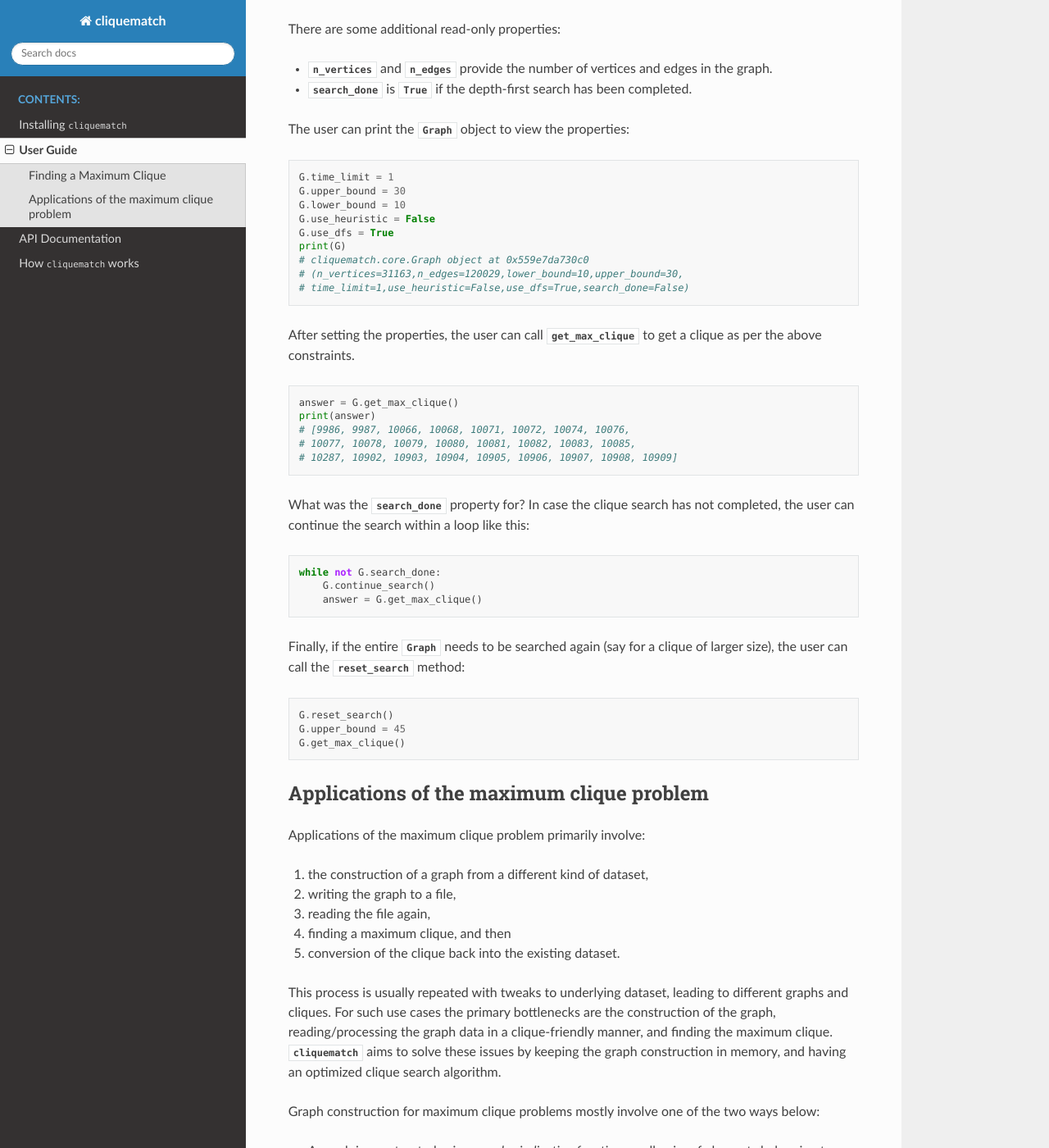
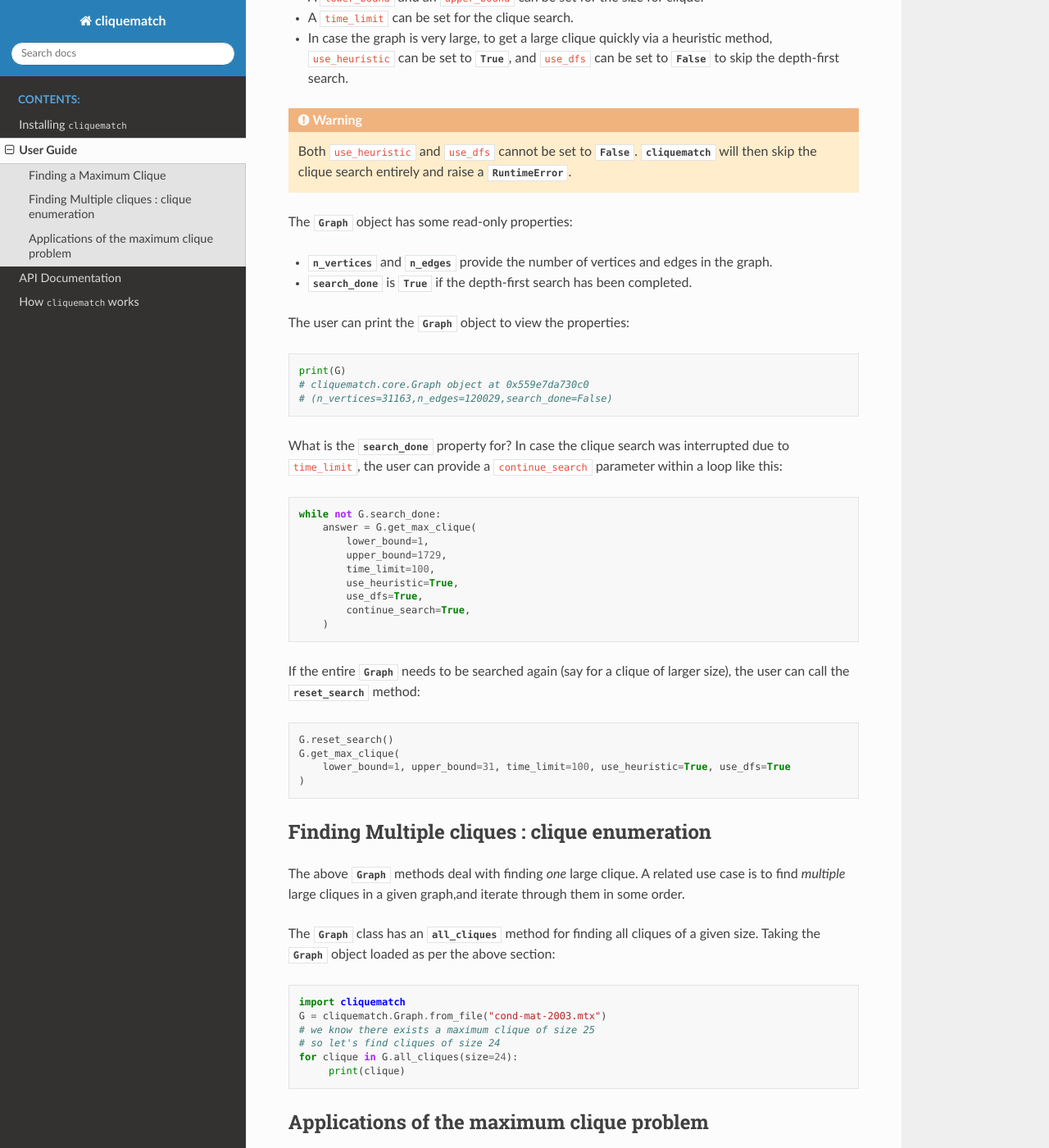
Before and after one commit to ahgamut/cliquematch, a Sphinx documentation site: the page built from docs/source/user.rst, in a window 1280 px wide and 1400 px high, scrolled down 1084 px. Shown: the whole window at 82% size. Built offline with Sphinx 7.4.7 and the Read the Docs theme 2.0.0, drawn with Linux system fonts in a browser that asks for light colours; some of the changed text lies outside the part shown.

```diff
--- a/appveyor.yml
+++ b/appveyor.yml
@@ -1,8 +1,9 @@
 # modified sample from https://packaging.python.org/guides/supporting-windows-using-appveyor/
-version: 1.0.0a{build}
+version: 2.0.0a{build}
 branches:
   only:
     - master
+    - v1
 max_jobs: 3
 clone_depth: 3
 build: off
--- a/docs/source/conf.py
+++ b/docs/source/conf.py
@@ -25,7 +25,7 @@ copyright = "2020, Gautham Venkatasubramanian"
 author = "Gautham Venkatasubramanian"
 
 # The full version, including alpha/beta/rc tags
-release = "1.4.1"
+release = "2.0.0"
 
 
 # -- General configuration ---------------------------------------------------
@@ -61,7 +61,7 @@ autodoc_default_options = {
     "members": True,
     "inherited-members": True,
     "undoc-members": False,
-    "private-members": False,
+    "no-private-members": True,
     "no-show-inheritance": True,
     "member-order": "bysource",
 }
--- a/docs/source/user.rst
+++ b/docs/source/user.rst
@@ -3,10 +3,10 @@ User Guide
 
 As described in the homepage, `cliquematch` aims to do two things:
 
-1. Find a `maximum clique`_ in large sparse undirected graphs, as quickly and efficiently as possible.
+1. Find `maximum cliques`_ in large sparse undirected graphs, as quickly and efficiently as possible.
 
 2. Construct large sparse undirected graphs in-memory for the various
-   applications of the maximum clique problem.
+   applications of the maximum clique/clique enumeration problem.
 
 Let's look at how `cliquematch` can be used as described above.
 
@@ -37,74 +37,94 @@ We can also load a `~cliquematch.Graph` using an adjacency matrix
 (`~cliquematch.Graph.from_adj_matrix`), an adjacency list
 (`~cliquematch.Graph.from_adj_list`), or a list of edges
 (`~cliquematch.Graph.from_edgelist`).  Once the `~cliquematch.Graph` object has
-been loaded, we can change some of the search properties of the
-`~cliquematch.Graph` before searching for a clique:
+been loaded, we can provide various parameters to search for a clique with `~cliquematch.Graph.get_max_clique`:
 
-* A `~cliquematch.Graph.lower_bound` and an `~cliquematch.Graph.upper_bound` can be set for the size for clique.
-* A `~cliquematch.Graph.time_limit` can be set for the clique search.
+.. code:: python
+
+    answer = G.get_max_clique(
+        lower_bound=1,
+        upper_bound=1729,
+        time_limit=100,
+        use_heuristic=True,
+        use_dfs=True,
+    )
+    print(answer)
+    # [9986, 9987, 10066, 10068, 10071, 10072, 10074, 10076,
+    # 10077, 10078, 10079, 10080, 10081, 10082, 10083, 10085,
+    # 10287, 10902, 10903, 10904, 10905, 10906, 10907, 10908, 10909]
+
+* A ``lower_bound`` and an ``upper_bound`` can be set for the size for clique.
+* A ``time_limit`` can be set for the clique search.
 * In case the graph is very large, to get a large clique quickly via a
-  heuristic method, `~cliquematch.Graph.use_heuristic` can be set to `True`, and
-  `~cliquematch.Graph.use_dfs` can be set to `False` to skip the depth-first
+  heuristic method, ``use_heuristic`` can be set to `True`, and
+  ``use_dfs`` can be set to `False` to skip the depth-first
   search.
 
 .. warning::
-    Both `~cliquematch.Graph.use_heuristic` and `~cliquematch.Graph.use_dfs` cannot be set to `False`.
+    Both ``use_heuristic`` and ``use_dfs`` cannot be set to `False`.
     `cliquematch` will then skip the clique search entirely and raise a `RuntimeError`.
 
-There are some additional read-only properties:
+The `~cliquematch.Graph` object has some read-only properties:
 
 * `~cliquematch.Graph.n_vertices` and `~cliquematch.Graph.n_edges` provide the
   number of vertices and edges in the graph.
 * `~cliquematch.Graph.search_done` is `True` if the depth-first search has been completed.
 
-The user can print the `Graph` object to view the properties:
+The user can print the `~cliquematch.Graph` object to view the properties:
 
 .. code:: python
 
-    G.time_limit = 1
-    G.upper_bound = 30
-    G.lower_bound = 10
-    G.use_heuristic = False
-    G.use_dfs = True
     print(G)
     # cliquematch.core.Graph object at 0x559e7da730c0
-    # (n_vertices=31163,n_edges=120029,lower_bound=10,upper_bound=30,
-    # time_limit=1,use_heuristic=False,use_dfs=True,search_done=False)
+    # (n_vertices=31163,n_edges=120029,search_done=False)
 
 
-After setting the properties, the user can call
-`~cliquematch.Graph.get_max_clique` to get a clique as per the above
-constraints.
-
-.. code:: python
-
-    answer = G.get_max_clique()
-    print(answer)
-    # [9986, 9987, 10066, 10068, 10071, 10072, 10074, 10076,
-    # 10077, 10078, 10079, 10080, 10081, 10082, 10083, 10085,
-    # 10287, 10902, 10903, 10904, 10905, 10906, 10907, 10908, 10909]
-
-
-What was the `~cliquematch.Graph.search_done` property for? In case the clique
-search has not completed, the user can continue the search within a loop like
-this:
+What is the `~cliquematch.Graph.search_done` property for? In case the clique
+search was interrupted due to ``time_limit``\, the user can provide a
+``continue_search`` parameter within a loop like this:
 
 .. code:: python
 
     while not G.search_done:
-        G.continue_search()
-        answer = G.get_max_clique()
+        answer = G.get_max_clique(
+            lower_bound=1,
+            upper_bound=1729,
+            time_limit=100,
+            use_heuristic=True,
+            use_dfs=True,
+            continue_search=True,
+        )
 
-
-Finally, if the entire `~cliquematch.Graph` needs to be searched again (say for a clique of larger size),
+If the entire `~cliquematch.Graph` needs to be searched again (say for a clique of larger size),
 the user can call the `~cliquematch.Graph.reset_search` method:
 
 .. code:: python
 
     G.reset_search()
-    G.upper_bound = 45
-    G.get_max_clique()
+    G.get_max_clique(
+        lower_bound=1, upper_bound=31, time_limit=100, use_heuristic=True, use_dfs=True
+    )
 
+
+Finding Multiple cliques : clique enumeration
+---------------------------------------------
+
+The above `~cliquematch.Graph` methods deal with finding *one* large clique. A
+related use case is to find *multiple* large cliques in a given graph,and
+iterate through them in some order.
+
+The `~cliquematch.Graph` class has an `~cliquematch.Graph.all_cliques` method
+for finding all cliques of a given size. Taking the `~cliquematch.Graph` object
+loaded as per the above section:
+
+.. code:: python
+
+   import cliquematch
+   G = cliquematch.Graph.from_file("cond-mat-2003.mtx")
+   # we know there exists a maximum clique of size 25
+   # so let's find cliques of size 24
+   for clique in G.all_cliques(size=24):
+        print(clique)
 
 
 Applications of the maximum clique problem
@@ -202,15 +222,19 @@ The correspondence graph classes are all subclasses of `~cliquematch.Graph`, the
 * An ``__init__`` method that accepts the sets :math:`P` (or ``S1``),
   :math:`Q` (or ``S2``), and the distance functions for ``S1`` and ``S2``
   respectively.
-* A ``build_edges`` method that constructs the correspondence graph using only the distance metrics.
-* A ``build_edges_with_condition`` method that accepts a condition function ``cf``, and a boolean ``use_condition_only``:
+* A `~cliquematch.A2AGraph.build_edges` method that constructs the correspondence graph using only the distance metrics.
+* A `~cliquematch.A2AGraph.build_edges_with_condition` method that accepts a condition function ``cf``, and a boolean ``use_condition_only``:
 
     * If ``use_cfunc_only`` is `True`, the graph is constructed using only ``cf`` (slower)
     * Otherwise the graph is constructed using the distance metrics and pruned with ``cf`` (faster)
 
-* A ``get_correspondence`` method that returns the largest corresponding
-  subsets :math:`P^*` and :math:`Q^*`, or the indices of the elements in the
-  subsets.
+* A `~cliquematch.A2AGraph.get_correspondence` method that returns the largest
+  corresponding subsets :math:`P^*` and :math:`Q^*`, or the indices of the
+  elements in the subsets.
+
+* A `~.cliquematch.A2AGraph.all_correspondences` method similar to the
+  `cliquematch.Graph.all_cliques` that works similar to
+  `~cliquematch.A2AGraph.get_correspondence`.
 
 The correspondence graph classes available are:
 
@@ -228,7 +252,7 @@ fields. Here are a couple of examples from the `Github repo`_:
 2. |molec| can be implemented |molec_impl| .
 
 
-.. _maximum clique: https://en.wikipedia.org/wiki/Clique_(graph_theory)#Definitions
+.. _maximum cliques: https://en.wikipedia.org/wiki/Clique_(graph_theory)#Definitions
 .. _Github repo: https://github.com/ahgamut/cliquematch
 .. |ccmm| replace:: `This image matching algorithm <https://link.springer.com/article/10.1007/s10489-015-0646-1>`__
 .. |ccmm_impl| replace:: `like this <https://github.com/ahgamut/cliquematch/blob/master/examples/ccmm.py>`__
```
Also changed, not shown: README.md (+9 -4 lines), docs/source/api.rst (+59 -62 lines), docs/source/index.rst (+9 -3 lines), docs/source/setup.rst (+1 -10 lines), 4 other files.
